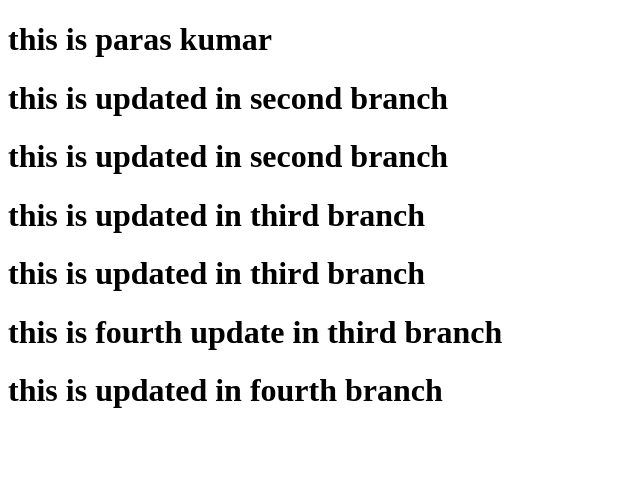
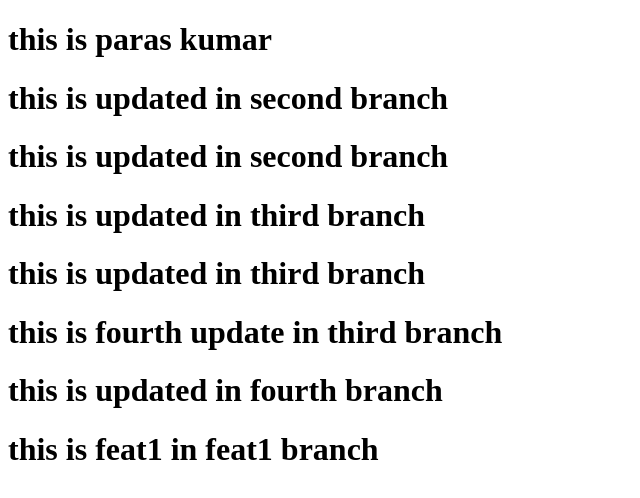
Before and after one commit to itsparas/git_practice, a plain HTML site: page index.html in a window 1280 px wide. Shown: the whole page, without its empty margins (0-640 px from the left). Drawn offline with Linux system fonts and the light colour scheme.

Commit message:
added feat1

```diff
--- a/index.html
+++ b/index.html
@@ -14,5 +14,6 @@
     <h1>this is updated in third branch</h1>
     <h1>this is fourth update in third branch</h1>
     <h1>this is updated in fourth branch</h1>
+    <h1>this is feat1 in feat1 branch</h1>
 </body>
 </html>
```
